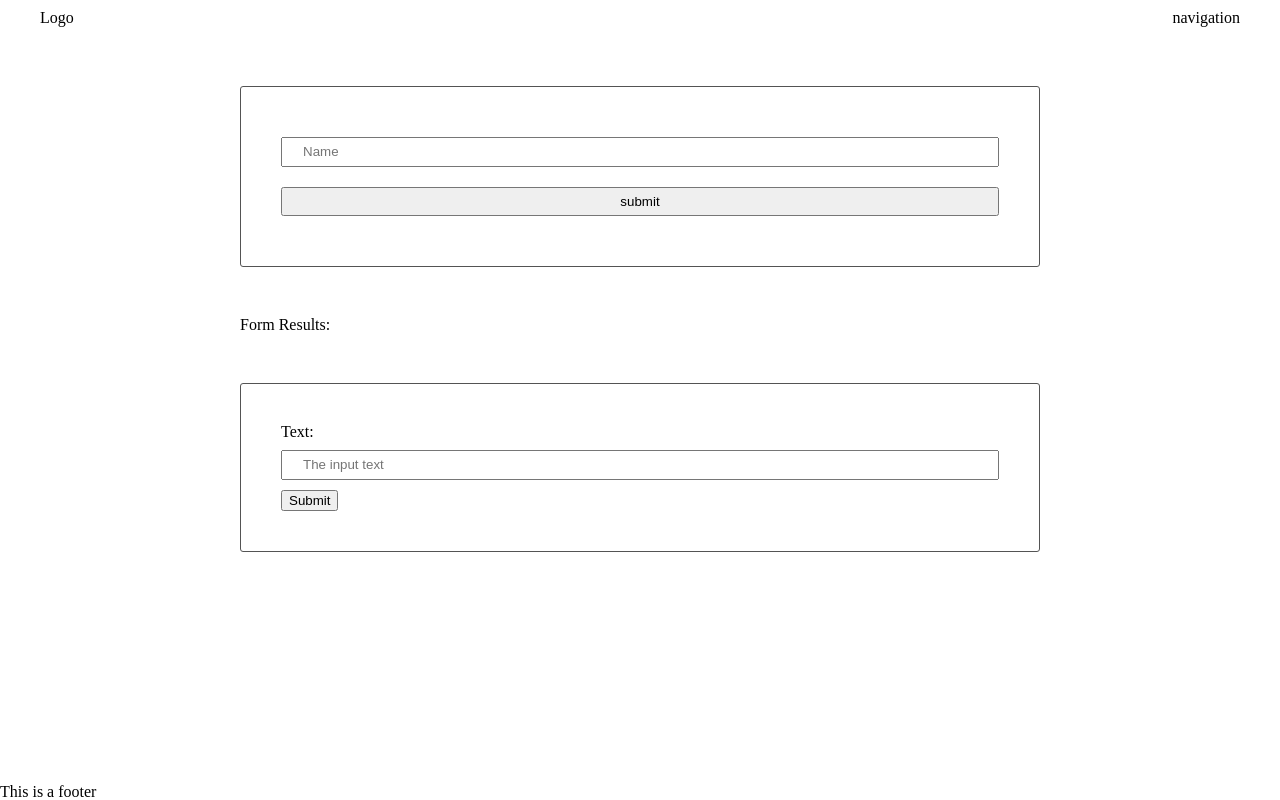
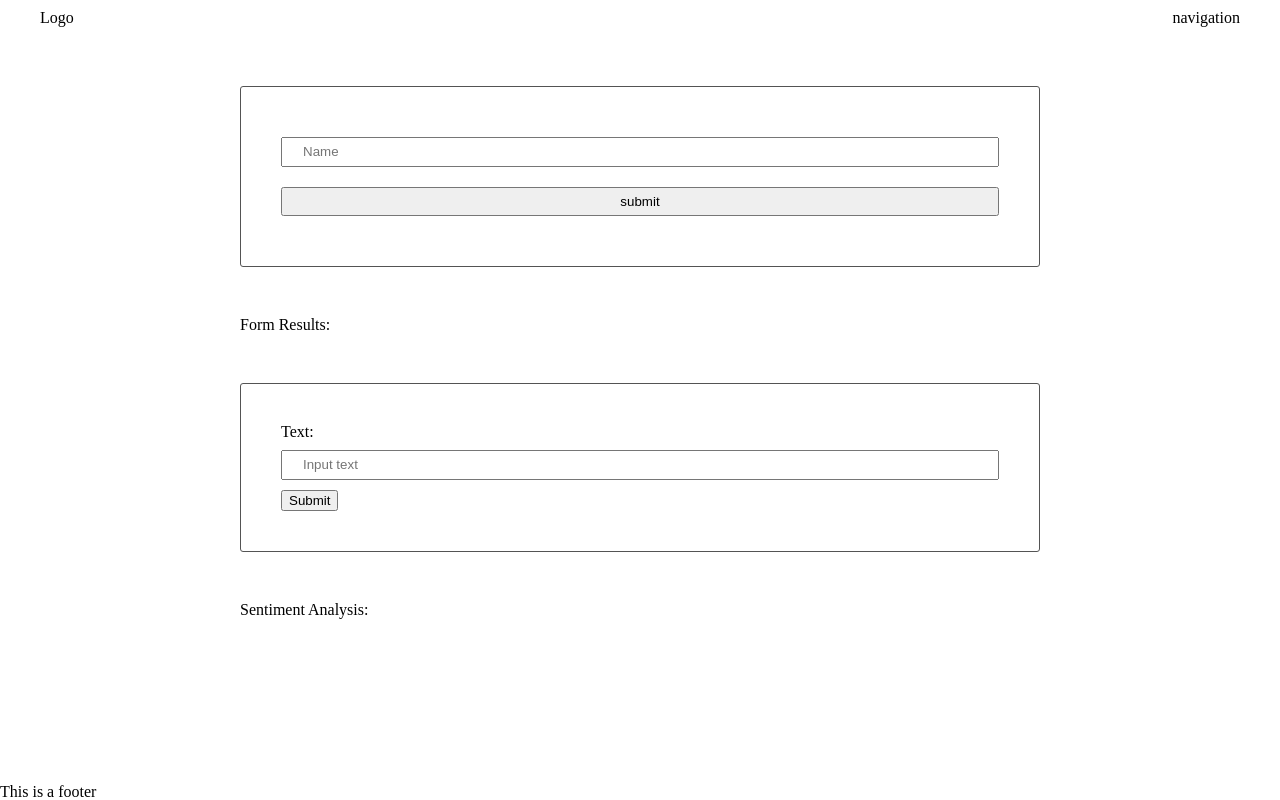
Before and after one commit to briansegs/evaluate-news-nlp, a website built with webpack: page src/client/views/index.html in a window 1280 px wide. Built offline with nearby package versions, Linux system fonts and the light colour scheme.

Commit message:
feat: Add section sentiment analysis

```diff
--- a/src/client/views/index.html
+++ b/src/client/views/index.html
@@ -32,9 +32,13 @@
             <section>
                 <form>
                     <label>Text:</label>
-                    <input id="sentiment" type="text" name="text" value="" placeholder="The input text">
+                    <input id="sentiment" type="text" name="text" value="" placeholder="Input text">
                     <button onclick="return Client.getSentiment(event)">Submit</button>
                 </form>
+            </section>
+            <section>
+                <strong>Sentiment Analysis:</strong>
+                <div id="sentiment-results"></div>
             </section>
         </main>
 
```
